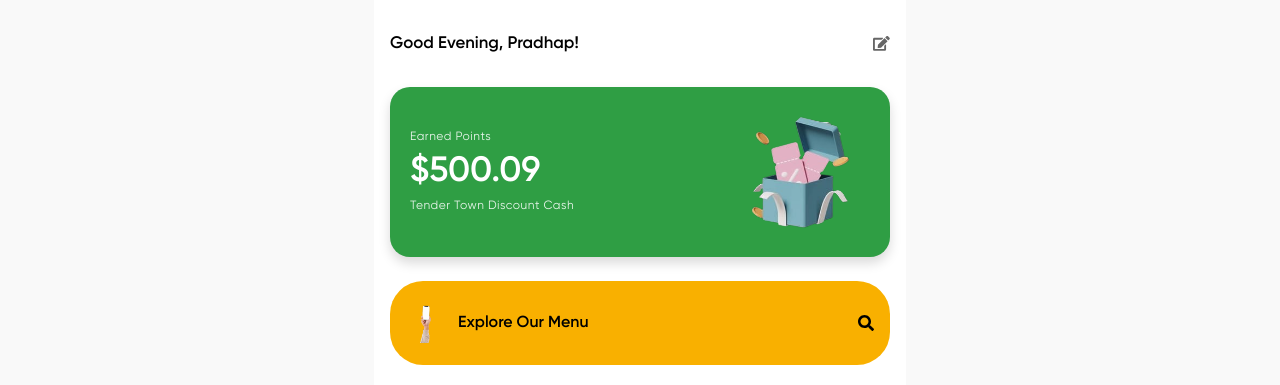
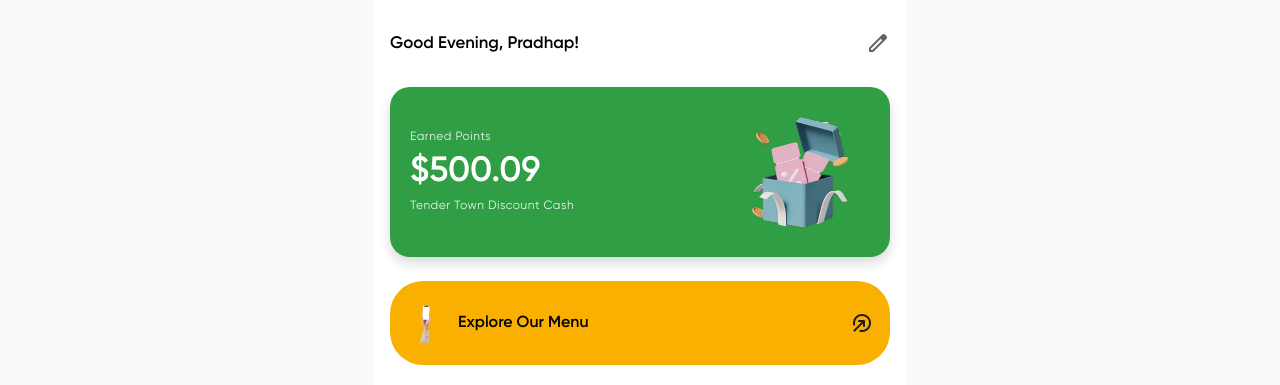
Before and after one commit to Rupashri15/tender, a React (Create React App) app: page /dashboard in a window 1280 px wide. Shown: the top 385 px of the page. Built offline with nearby package versions, Linux system fonts and the light colour scheme.

Commit message:
Update Dashboard layout and Login functionality

```diff
--- a/src/User/Dashboard.js
+++ b/src/User/Dashboard.js
@@ -35,7 +35,11 @@
       {/* Greeting and Edit */}
       <div className="dashboard-header">
         <p>Good Evening, Pradhap!</p>
-        <FaEdit style={{ color: '#666', cursor: 'pointer' }} />
+        <span className="material-symbols-rounded" style={{ color: '#626262', cursor: 'pointer' }}>
+  edit
+</span>
+
+        {/* <FaEdit style={{ color: '#666', cursor: 'pointer' }} /> */}
       </div>
 
       {/* Earned Points Card */}
@@ -48,7 +52,6 @@
         <img src={gift} alt="Gift" className="points-image" />
       </div>
 
-      {/* Explore Menu Button */}
       {/* Explore Menu Button */}
 <div className="menu-button">
   <div style={{ display: 'flex', alignItems: 'center' }}>
@@ -64,33 +67,20 @@
   }}
 />
 
-    <p className="menu-text">Explore Our Menu</p>
+    {/* <p className="menu-text">Explore Our Menu</p>
   </div>
-  <FaSearch />
+  <FaSearch /> */}
+
+  <p className="menu-text">Explore Our Menu</p>
+</div>
+<span className="material-symbols-rounded" style={{ color: '#1C1B1F' }}>
+  bubble
+</span>
+
 </div>
 
 
-      {/* <div className="menu-button">
-        <div style={{ display: 'flex', alignItems: 'center' }}>
-             <img
-  src={phone}
-  alt="Phone"
-  style={{
-    width: '80px',
-    height: '80px',
-    flexShrink: 0,
-    objectFit: 'contain',
-    marginRight: '12px'
-  }}
-/>
 
-
-
-
-          <p className="menu-text">Explore Our Menu</p>
-        </div>
-        <FaSearch />
-      </div> */}
 
       {/* Active Orders */}
       <div style={{ marginBottom: '24px' }}>
--- a/src/User/Login.js
+++ b/src/User/Login.js
@@ -70,7 +70,7 @@
           />
         </div>
 
-        <a href="#" className="forgot-link">Forget Password?</a>
+        {/* <a href="#" className="forgot-link">Forget Password?</a> */}
 
         <button
           className="login-button"
```
Also changed, not shown: src/User/Dashboard.css (line endings or trailing spaces).
